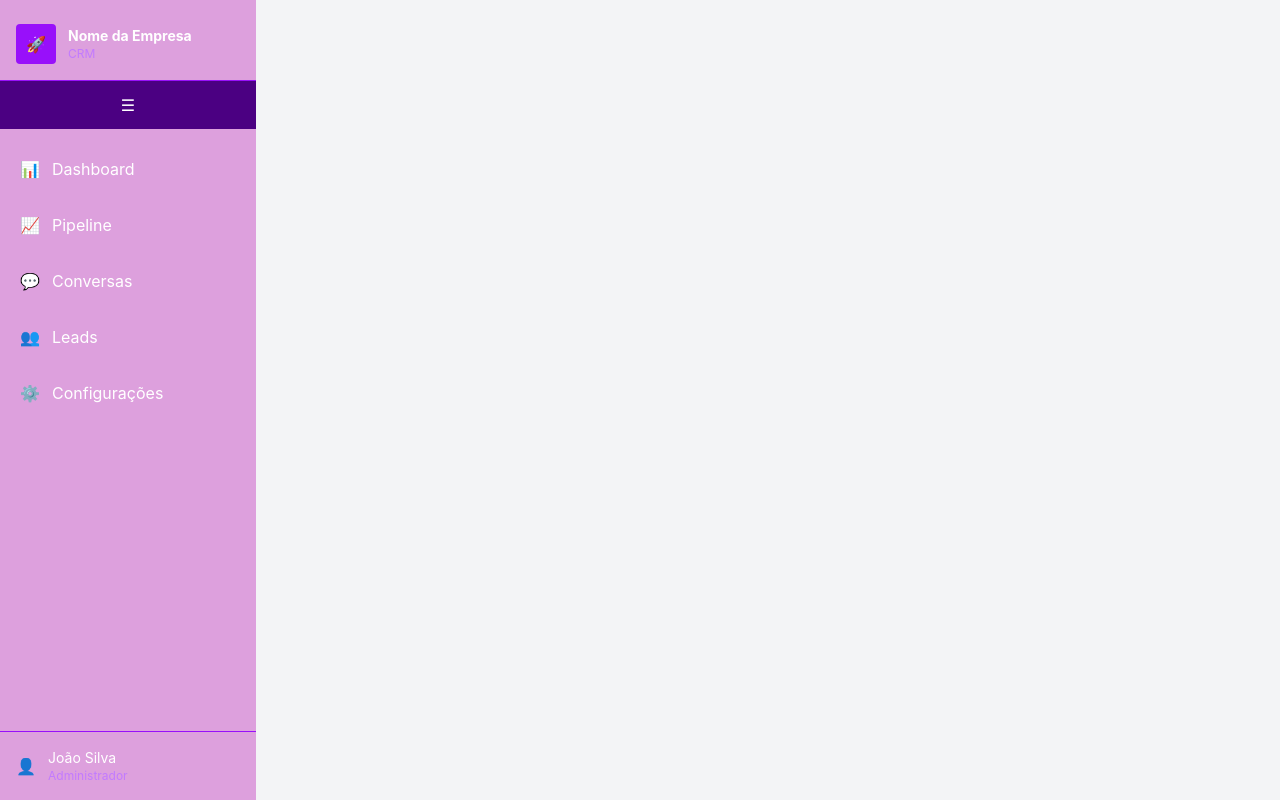
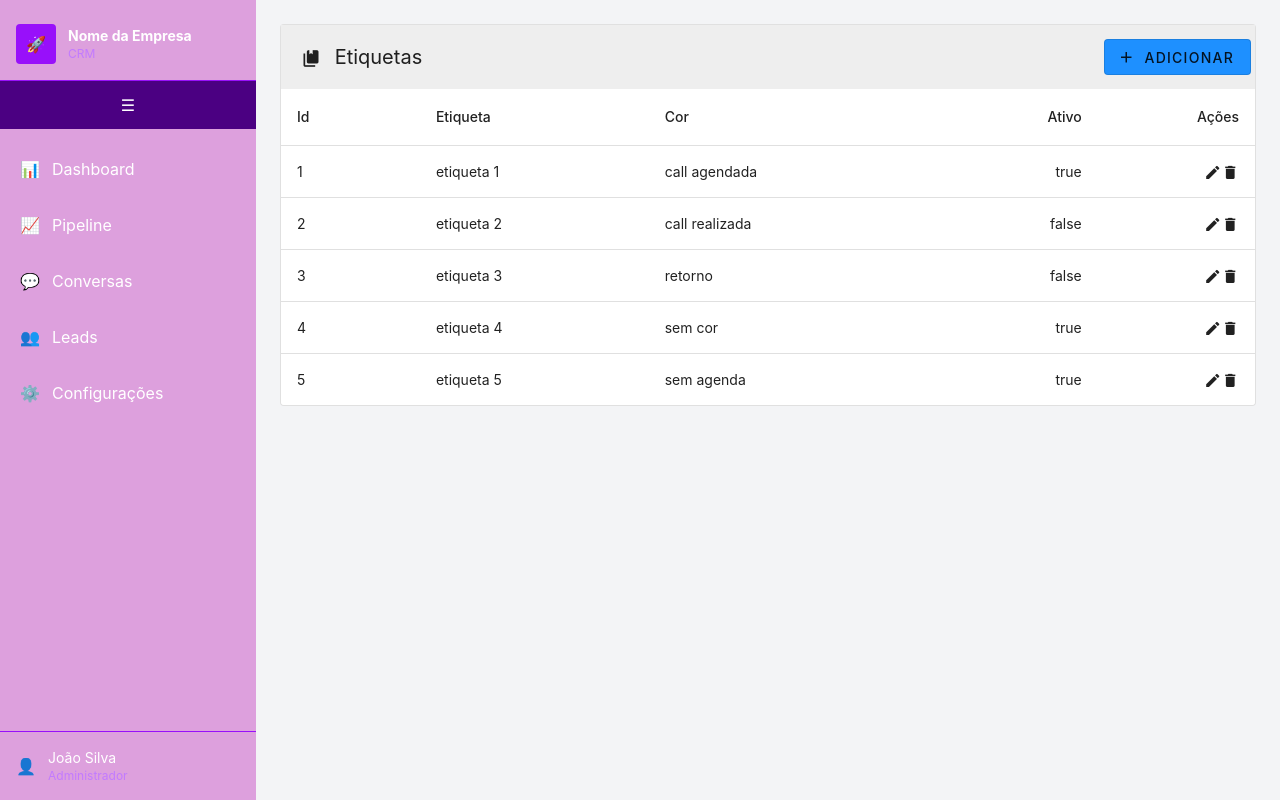
Before and after one commit to elderlira/crm_project, a Vue app: page /etiquetas in a window 1280 px wide. Built offline with nearby package versions, Linux system fonts and the light colour scheme.

Commit message:
created label page

```diff
--- a/src/router/index.ts
+++ b/src/router/index.ts
@@ -6,6 +6,7 @@ import ConversasView from '../views/Talks.vue'
 import LeadsView from '../views/Leads.vue'
 import ConfigView from '../views/Config.vue'
 import ReasonForClousure from '../views/config/ReasonForClousure.vue'
+import Label from '../views/config/Label.vue'
 
 const routes = [
   { path: '/', name: 'Dashboard', component: DashboardView },
@@ -13,7 +14,8 @@ const routes = [
   { path: '/conversas', name: 'talks', component: ConversasView },
   { path: '/leads', name: 'lead', component: LeadsView },
   { path: '/configuracoes', name: 'config', component: ConfigView },
-  { path: '/configuracao-motivo-fechamento', name: 'reasonForClousure', component: ReasonForClousure}
+  { path: '/configuracao-motivo-fechamento', name: 'reasonForClousure', component: ReasonForClousure},
+  { path: '/etiquetas', name: 'label', component: Label}
 ]
 
 export default createRouter({
--- a/src/views/Config.vue
+++ b/src/views/Config.vue
@@ -56,7 +56,7 @@ const itemCard = ref([
         color: 'white',
         size: '2em',
         icon: CarbonCalendar,
-        route: { name: 'pipeline' }
+        route: { name: 'label' }
     },
     {
         title: 'Motivos de Fechamento',
--- /dev/null
+++ b/src/views/config/Label.vue
@@ -0,0 +1,169 @@
+<template>
+    <div>
+        <v-sheet border rounded>
+            <v-data-table :headers="headers" :hide-default-footer="books.length < 11" :items="books">
+                <template v-slot:top>
+                    <v-toolbar flat>
+                        <v-toolbar-title>
+                            <v-icon color="medium-emphasis" icon="mdi-book-multiple" size="x-small" start></v-icon>
+
+                            Etiquetas
+                        </v-toolbar-title>
+
+                        <v-btn class="me-2" prepend-icon="mdi-plus" rounded="lg" text="ADICIONAR" border @click="add"
+                            style="background-color: dodgerblue;"></v-btn>
+                    </v-toolbar>
+                </template>
+
+                <template v-slot:item.title="{ value }">
+                    <v-chip :text="value" border="thin opacity-25" prepend-icon="mdi-book" label>
+                        <template v-slot:prepend>
+                            <v-icon color="medium-emphasis"></v-icon>
+                        </template>
+                    </v-chip>
+                </template>
+
+                <template v-slot:item.actions="{ item }">
+                    <div class="d-flex ga-2 justify-end">
+                        <v-icon color="medium-emphasis" icon="mdi-pencil" size="small" @click="edit(item.id)"></v-icon>
+
+                        <v-icon color="medium-emphasis" icon="mdi-delete" size="small"
+                            @click="remove(item.id)"></v-icon>
+                    </div>
+                </template>
+
+                <template v-slot:no-data>
+                    <v-btn prepend-icon="mdi-backup-restore" rounded="lg" text="Reset data" variant="text" border
+                        @click="reset"></v-btn>
+                </template>
+            </v-data-table>
+        </v-sheet>
+
+        <v-dialog v-model="dialog" max-width="500">
+            <v-card :subtitle="`${isEditing ? 'Update' : 'Create'} your favorite book`"
+                :title="`${isEditing ? 'Editar' : 'Adicionar'} fechamento`">
+                <template v-slot:text>
+                    <v-row>
+                        <v-col cols="12" md="12">
+                            <v-text-field v-model="formModel.etiqueta"></v-text-field>
+                        </v-col>
+                    </v-row>
+                    <v-row>
+                        <v-col cols="12" md="12">
+                            <v-color></v-color>
+                            <v-text-field v-model="formModel.cor"></v-text-field>
+                        </v-col>
+                    </v-row>
+                    <v-row>
+                        <v-col cols="12" md="12">
+                            <v-container fluid>
+                                <v-toolbar-title>
+                                    {{ `${formModel.ativo}` == 'true' ? 'Ativo' : 'Inativo' }}
+                                </v-toolbar-title>
+                                <v-switch v-model="formModel.ativo" color='primary' hide-details inset></v-switch>
+                            </v-container>
+
+
+                            <!-- <v-text-field v-model="formModel.ativo" label="ativo"></v-text-field> -->
+                        </v-col>
+                    </v-row>
+                </template>
+
+                <v-divider></v-divider>
+
+                <v-card-actions class="bg-surface-light">
+                    <v-btn text="Cancel" variant="plain" @click="dialog = false"></v-btn>
+
+                    <v-spacer></v-spacer>
+
+                    <v-btn text="Save" @click="save"></v-btn>
+                </v-card-actions>
+            </v-card>
+        </v-dialog>
+    </div>
+</template>
+
+<script setup lang="ts">
+import { onMounted, ref, shallowRef, toRef } from 'vue'
+
+const currentYear = new Date().getFullYear()
+
+function createNewRecord() {
+    return {
+        etiqueta: '',
+        cor: '',
+        ativo: ref(true),
+    }
+}
+
+const books = ref([])
+const formModel = ref(createNewRecord())
+const dialog = shallowRef(false)
+const isEditing = toRef(() => !!formModel.value.id)
+
+const headers = [
+    { title: 'Id', key: 'id', align: 'start' },
+    { title: 'Etiqueta', key: 'etiqueta' },
+    { title: 'Cor', key: 'cor' },
+    { title: 'Ativo', key: 'ativo', align: 'end' },
+    { title: 'Ações', key: 'actions', align: 'end', sortable: false },
+]
+
+// const funilItens = ['CALL AGENDADA', 'SEM FUNIL', 'CALL REALIZADA', 'LEADS RETORNO']
+
+// const departamentosItens = ['DEPARTAMENTO 1', 'DEPARTAMENTO 2', 'DEPARTAMENTO 3']
+
+onMounted(() => {
+    reset()
+})
+
+function add() {
+    formModel.value = createNewRecord()
+    dialog.value = true
+}
+
+function edit(id) {
+    const found = books.value.find(book => book.id === id)
+
+    formModel.value = {
+        id: found.id,
+        etiqueta: found.etiqueta,
+        cor: found.cor,
+        ativo: found.ativo,
+    }
+
+    dialog.value = true
+}
+
+console.log(formModel.value)
+
+function remove(id) {
+    const index = books.value.findIndex(book => book.id === id)
+    books.value.splice(index, 1)
+}
+
+function save() {
+    if (isEditing.value) {
+        const index = books.value.findIndex(book => book.id === formModel.value.id)
+        books.value[index] = formModel.value
+    } else {
+        formModel.value.id = books.value.length + 1
+        books.value.push(formModel.value)
+    }
+
+    dialog.value = false
+}
+
+function reset() {
+    dialog.value = false
+    formModel.value = createNewRecord()
+    books.value = [
+        { id: 1, etiqueta: 'etiqueta 1', cor: 'call agendada', ativo: true },
+        { id: 2, etiqueta: 'etiqueta 2', cor: 'call realizada', ativo: false },
+        { id: 3, etiqueta: 'etiqueta 3', cor: 'retorno', ativo: false },
+        { id: 4, etiqueta: 'etiqueta 4', cor: 'sem cor', ativo: true },
+        { id: 5, etiqueta: 'etiqueta 5', cor: 'sem agenda', ativo: true },
+    ]
+}
+
+</script>
```
